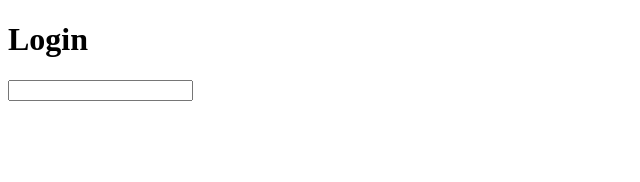
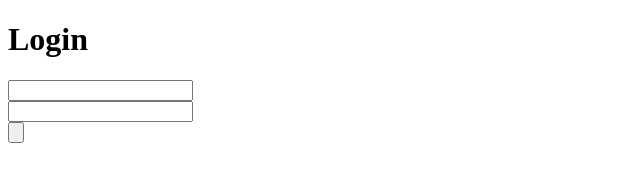
Before and after one commit to iamneo-production/bdcbefddbefea305677640bfdbccbfebeddone, a website: page public/index.html in a window 1280 px wide. Shown: the whole page, without its empty margins (0-640 px from the left). Drawn offline with Linux system fonts and the light colour scheme.

Commit message:
Backup Commit

```diff
--- a/public/index.html
+++ b/public/index.html
@@ -8,7 +8,8 @@
 </head>
 <body>
   <h1>Login</h1>
-  <input
-
+  <input type="text" id="username" name="username"><br>
+  <input type="text" id="password" name="password"><br>
+  <input type="button"
 </body>
 </html>
```
